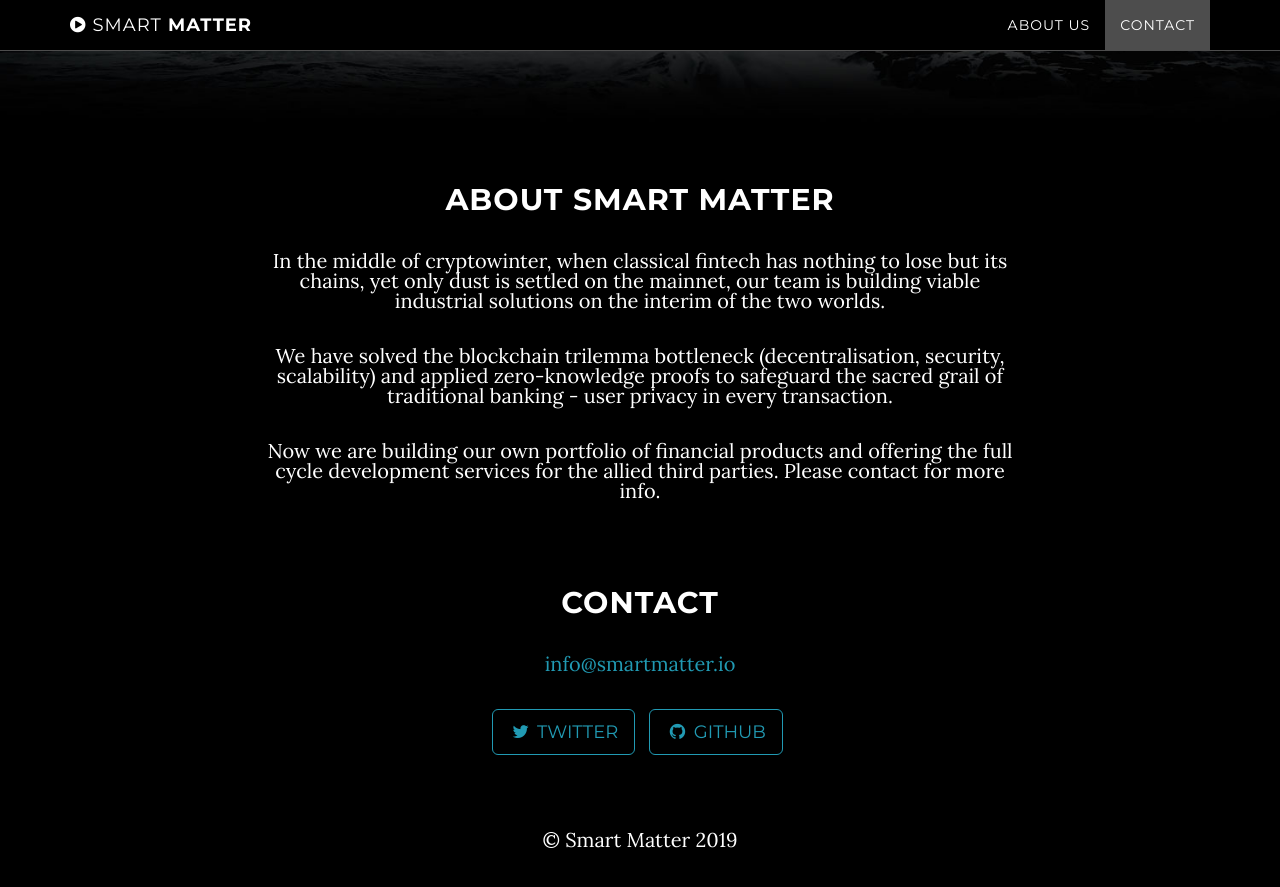
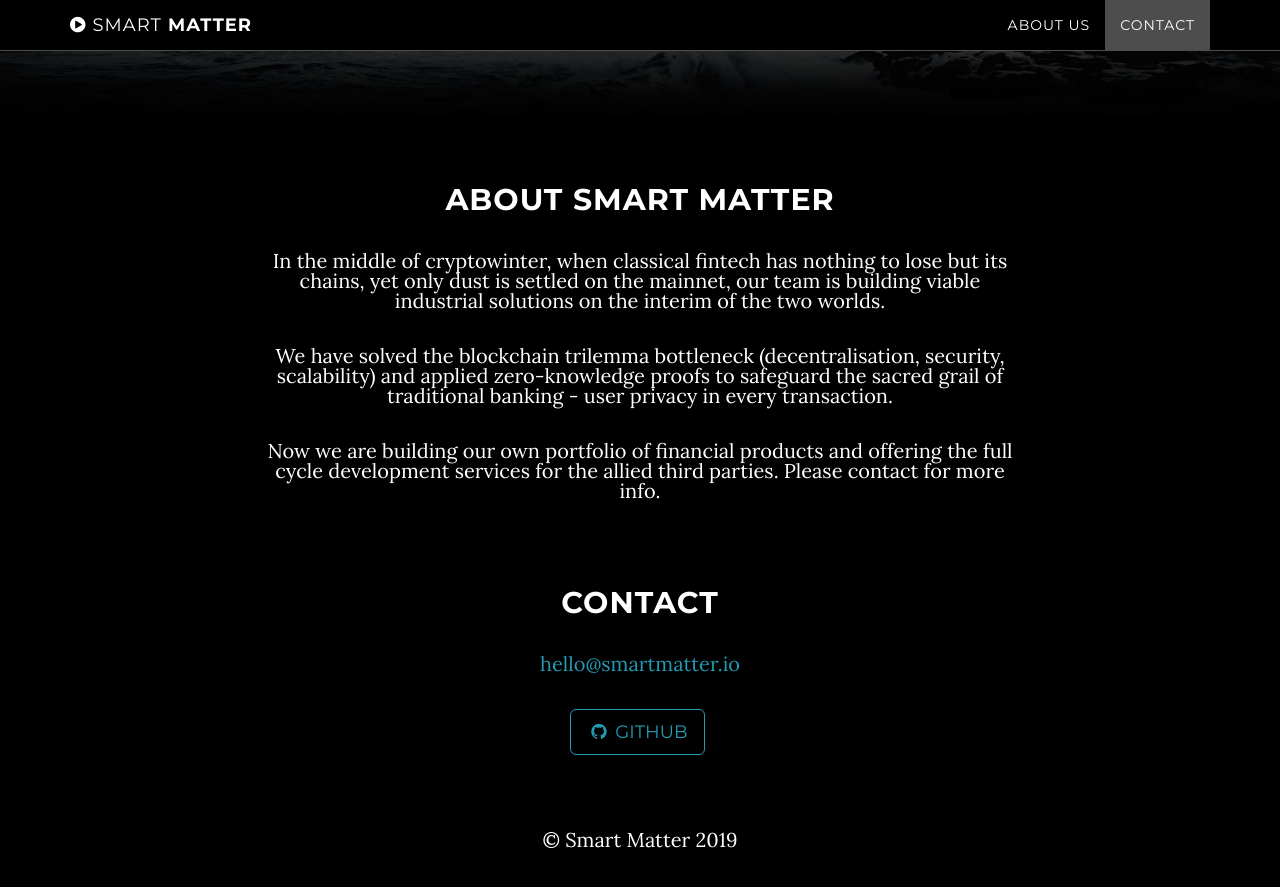
Before and after one commit to oxor-io/io.oxor, a Jekyll site: the page built from index.html, in a window 1280 px wide and 900 px high, scrolled down 767 px. Shown: the top 887 px of the window. Built offline with Jekyll 4.4.1, drawn with Linux system fonts in a browser that asks for light colours.

Commit message:
Our site

```diff
--- a/_config.yml
+++ b/_config.yml
@@ -1,6 +1,6 @@
 # Site settings
 title: Smart Matter
-email: info@smartmatter.io
+email: hello@smartmatter.io
 url: https://smartmatter.io
 description: "Financial freedom without borders, it DOES matter!"
 
@@ -14,8 +14,8 @@ footer: Smart Matter
 
 # Social networks usernames (many more available: google-plus, flickr, dribbble, pinterest, instagram, tumblr, linkedin, etc.)
 social:
-  - title: twitter
-    url: https://twitter.com/smartmatter
+  #- title: twitter
+    #url: https://twitter.com/smartmatter
   - title: github
     url: https://github.com/smart-matter
 
```
